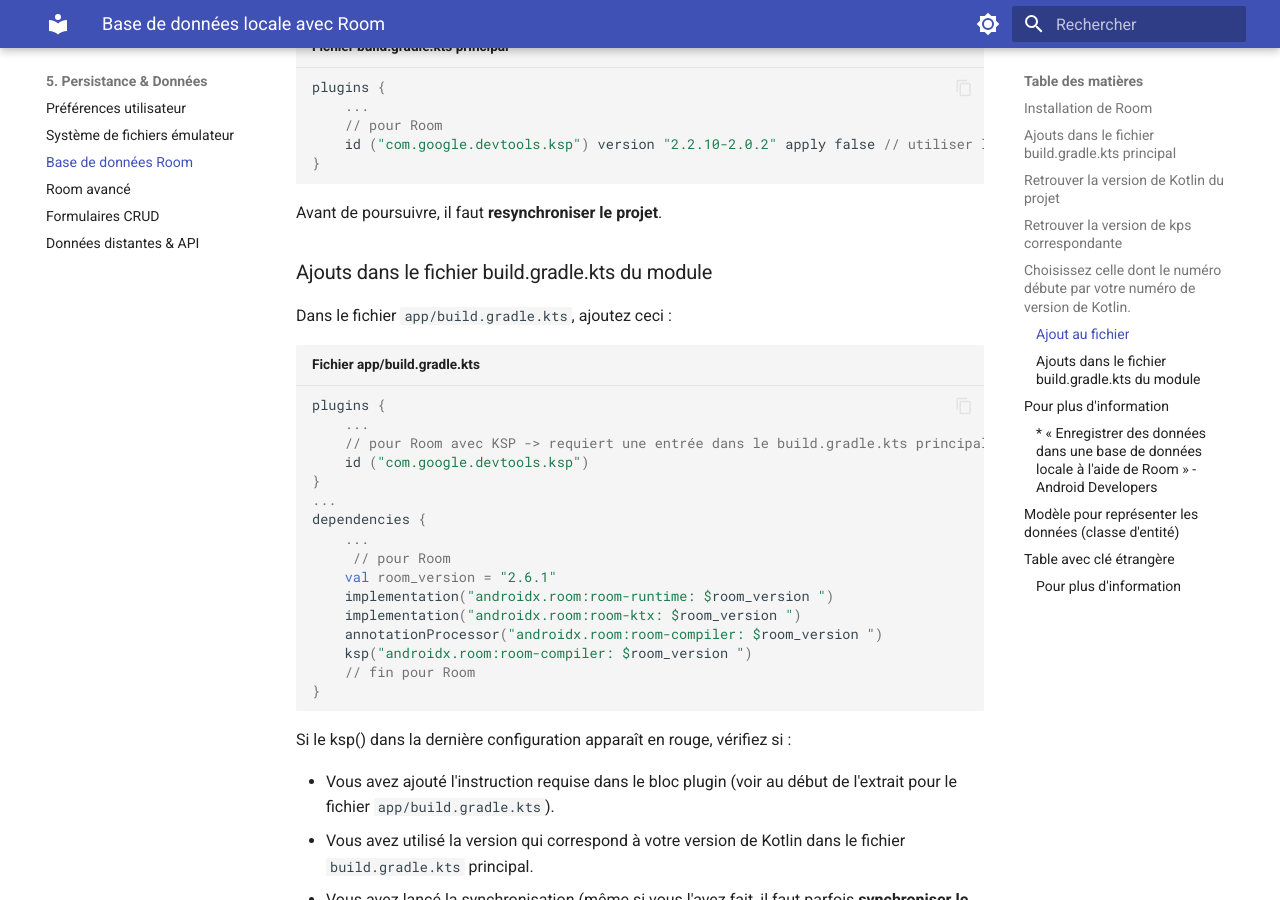
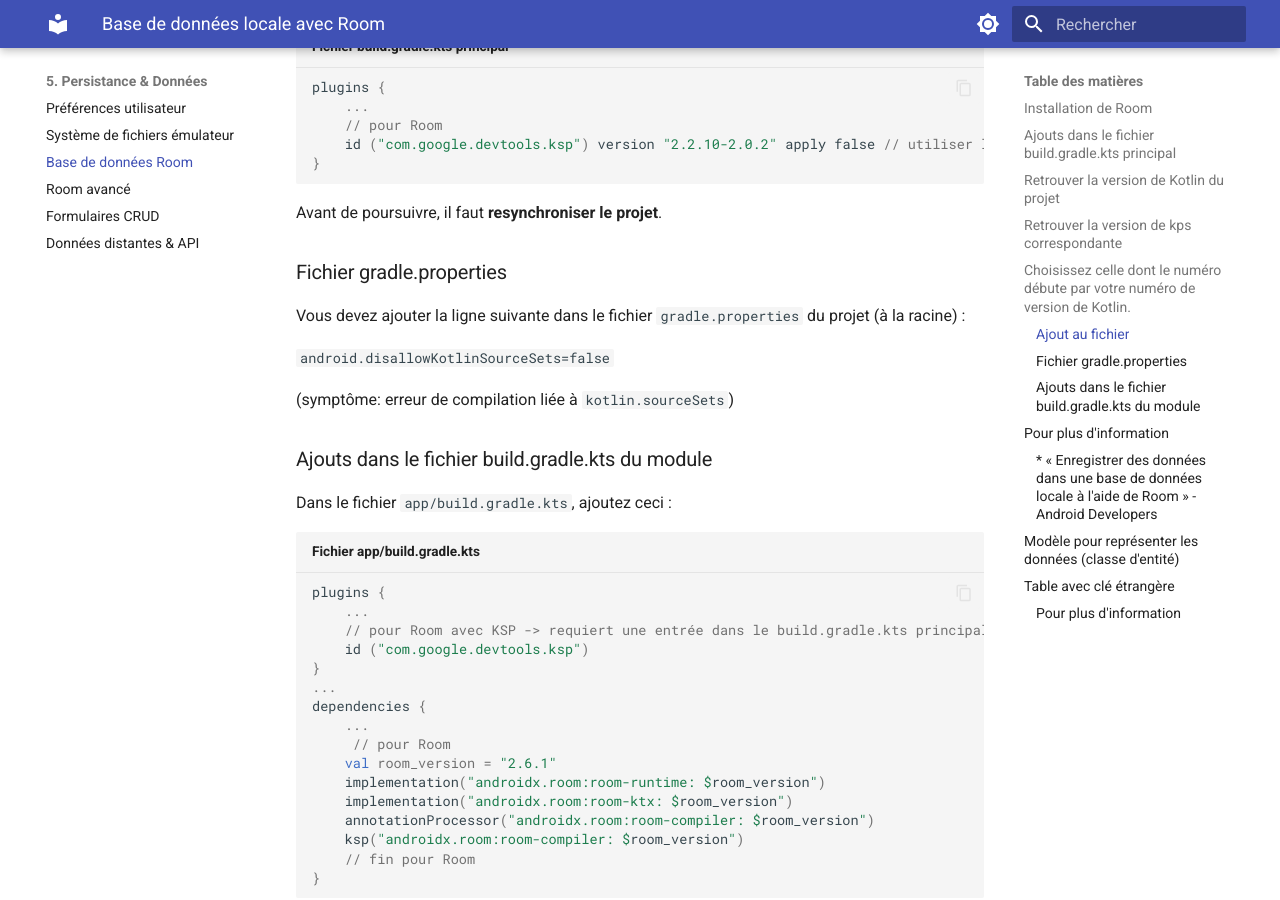
Before and after one commit to Apps-Mobiles-2-Victo/notes_de_cours, an MkDocs documentation site: the page built from docs/05-donnees-persistance/room-base-de-donnees.md, in a window 1280 px wide and 900 px high, scrolled down 1341 px. Built offline with MkDocs 1.6.1 and Material for MkDocs 9.7.7, drawn with Linux system fonts in a browser that asks for light colours.

Commit message:
Add instructions for gradle.properties and clean up Room dependency formatting

````diff
--- a/docs/05-donnees-persistance/room-base-de-donnees.md
+++ b/docs/05-donnees-persistance/room-base-de-donnees.md
@@ -68,6 +68,13 @@
 
 Avant de poursuivre, il faut **resynchroniser le projet**.
 
+### Fichier gradle.properties
+
+Vous devez ajouter la ligne suivante dans le fichier `gradle.properties` du projet (à la racine) :
+
+`android.disallowKotlinSourceSets=false`
+
+(symptôme: erreur de compilation liée à `kotlin.sourceSets`)
 
 ### Ajouts dans le fichier build.gradle.kts du module
 
@@ -86,10 +93,10 @@
     ...
      // pour Room
     val room_version = "2.6.1"
-    implementation("androidx.room:room-runtime: $room_version ")
-    implementation("androidx.room:room-ktx: $room_version ")
-    annotationProcessor("androidx.room:room-compiler: $room_version ")
-    ksp("androidx.room:room-compiler: $room_version ")
+    implementation("androidx.room:room-runtime: $room_version")
+    implementation("androidx.room:room-ktx: $room_version")
+    annotationProcessor("androidx.room:room-compiler: $room_version")
+    ksp("androidx.room:room-compiler: $room_version")
     // fin pour Room
 }
 ```
````
